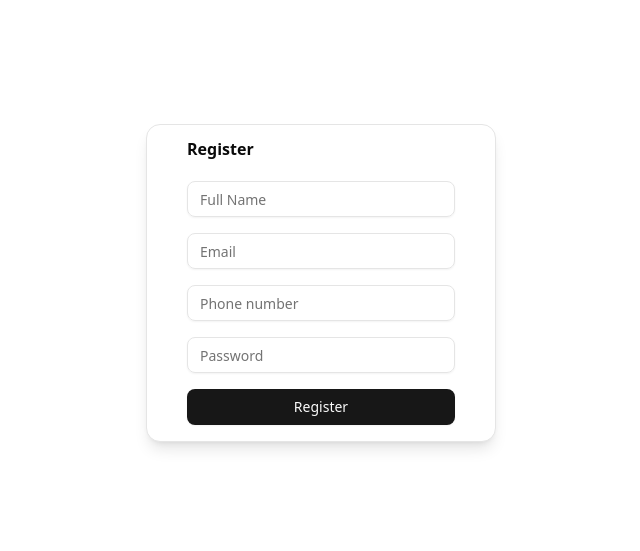
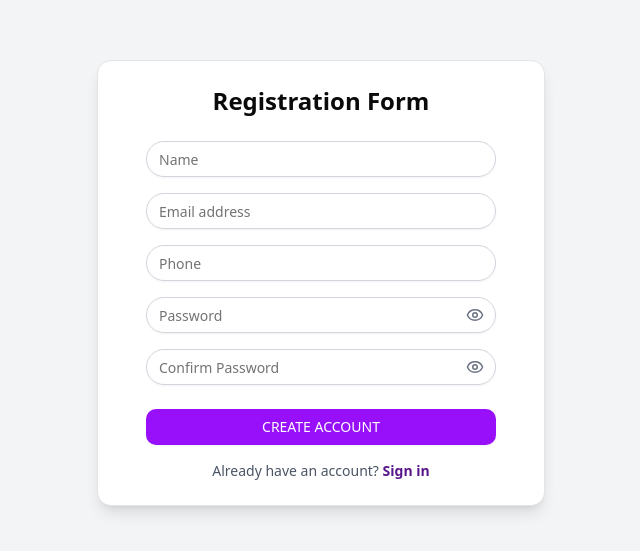
Before and after one commit to shahidulllah/ReTreasure-shop-client, a Next.js app: page /auth/register in a window 1280 px wide. Shown: the part 117-668 px from the top of the page, without its empty margins (319-959 px from the left). Built offline with nearby package versions, Linux system fonts and the light colour scheme; no server answers.

Commit message:
create login and register page

```diff
--- a/src/app/(withDashboardLayout)/dashboard/page.tsx
+++ b/src/app/(withDashboardLayout)/dashboard/page.tsx
@@ -17,7 +17,7 @@ const Dashboard = () => {
   if (status === "loading") return <p className="text-center mt-12">Loading...</p>;
 
   return (
-    <div className="bg-gray-100 min-h-screen p-8">
+    <div className="bg-gray-100 min-h-screen py-12 ">
       <div className="max-w-4xl mx-auto">
         {/* card */}
         <div className="grid grid-cols-3 gap-6 mb-8">
--- a/src/app/(withDashboardLayout)/layout.tsx
+++ b/src/app/(withDashboardLayout)/layout.tsx
@@ -15,6 +15,7 @@ import {
   CreditCard,
   Settings,
   Home,
+  WalletCards,
 } from "lucide-react";
 import Image from "next/image";
 import { signOut, useSession } from "next-auth/react";
@@ -25,12 +26,17 @@ const navItems = [
   { icon: LayoutGrid, label: "Overview", href: "/dashboard" },
   { icon: FilePlus, label: "Post Listing", href: "/dashboard/listing" },
   { icon: List, label: "Manage Listings", href: "/dashboard/listings" },
-  { icon: Heart, label: "Wishlist Feature", href: "/dashboard/wishlist" },
+  { icon: Heart, label: "Wishlist", href: "/dashboard/wishlist" },
   { icon: MessageCircle, label: "Message", href: "/dashboard/message" },
   {
     icon: CreditCard,
-    label: "Track Sales & Purchases",
+    label: "Sales History",
     href: "/dashboard/sales-history",
+  },
+  {
+    icon: WalletCards,
+    label: "Purchases History",
+    href: "/dashboard/purchase-history",
   },
   { icon: Settings, label: "Profile Management", href: "/dashboard/profile" },
   { icon: LogOut, label: "Logout", href: "#" },
--- a/src/components/pages/home/FeaturedListing.tsx
+++ b/src/components/pages/home/FeaturedListing.tsx
@@ -8,12 +8,14 @@ import { useAppDispatch, useAppSelector } from "@/redux/hooks";
 import { useEffect } from "react";
 import { fetchListings } from "@/services/listingService";
 import { getTimeAgo } from "@/utils/getTime";
+import { useRouter } from "next/navigation";
 
 export default function FeaturedListings() {
   const dispatch = useAppDispatch();
   const { listings, loading } = useAppSelector(
     (state: RootState) => state.listings
   );
+  const router = useRouter();
 
   useEffect(() => {
     dispatch(fetchListings({}));
@@ -32,6 +34,7 @@ export default function FeaturedListings() {
       <div className="grid grid-cols-1 md:grid-cols-3 gap-10">
         {sortedListings.slice(0, 3).map((listing) => (
           <div
+            onClick={() => router.push(`/listings/${listing._id}`)}
             key={listing._id}
             className="rounded-lg shadow-lg overflow-hidden border cursor-pointer"
           >
--- a/src/components/pages/login/LoginPage.tsx
+++ b/src/components/pages/login/LoginPage.tsx
@@ -7,11 +7,13 @@ import { Button } from "@/components/ui/button";
 import { Input } from "@/components/ui/input";
 import { Card, CardContent, CardHeader, CardTitle } from "@/components/ui/card";
 import { toast } from "sonner";
+import { Eye, EyeOff } from "lucide-react"; // Import icons from lucide-react
 
 export function LoginPage() {
   const router = useRouter();
   const [form, setForm] = useState({ email: "", password: "" });
   const [loading, setLoading] = useState(false);
+  const [showPassword, setShowPassword] = useState(false); // State to toggle password visibility
 
   const handleChange = (e: React.ChangeEvent<HTMLInputElement>) => {
     setForm({ ...form, [e.target.name]: e.target.value });
@@ -43,31 +45,61 @@ export function LoginPage() {
   };
 
   return (
-    <div className="flex items-center justify-center min-h-screen">
-      <Card className="w-[350px] p-4 shadow-lg">
-        <CardHeader>
-          <CardTitle>Login</CardTitle>
+    <div className="flex items-center justify-center min-h-screen bg-gray-100">
+      <Card className="w-full max-w-md p-6 shadow-lg">
+        <CardHeader className="text-center">
+          <CardTitle className="text-2xl font-bold">Login</CardTitle>
         </CardHeader>
         <CardContent>
-          <form onSubmit={handleSubmit} className="space-y-4">
+          <form onSubmit={handleSubmit} className="space-y-6">
+            <div className="space-y-4">
               <Input
                 type="email"
                 name="email"
                 placeholder="Email"
                 onChange={handleChange}
                 required
+                className="w-full p-3 border border-gray-300 rounded-full"
               />
+              <div className="relative">
                 <Input
-              type="password"
+                  type={showPassword ? "text" : "password"}
                   name="password"
                   placeholder="Password"
                   onChange={handleChange}
                   required
+                  className="w-full p-3 border border-gray-300 rounded-full pr-10"
                 />
-            <Button type="submit" disabled={loading} className="w-full">
-              {loading ? "Processing..." : "Login"}
+                <button
+                  type="button"
+                  onClick={() => setShowPassword(!showPassword)}
+                  className="absolute inset-y-0 right-0 pr-3 flex items-center text-gray-500"
+                >
+                  {showPassword ? <EyeOff size={18} /> : <Eye size={18} />}
+                </button>
+              </div>
+            </div>
+            <Button
+              type="submit"
+              disabled={loading}
+              className="w-full p-3 bg-purple-600 text-white rounded-lg cursor-pointer hover:bg-purple-700"
+            >
+              {loading ? "Processing..." : "LOGIN"}
             </Button>
           </form>
+
+          <div className="mt-4 text-center">
+            <p className="text-sm text-gray-600">
+              Do not have an account? {""}
+              <button
+                type="button"
+                onClick={() => router.push("/auth/register")}
+                className="text-purple-900 font-semibold hover:underline cursor-pointer"
+              >
+                Sign up
+              </button>
+            </p>
+          </div>
         </CardContent>
       </Card>
     </div>
--- a/src/components/pages/register/RegisterPage.tsx
+++ b/src/components/pages/register/RegisterPage.tsx
@@ -7,6 +7,7 @@ import { Input } from "@/components/ui/input";
 import { Card, CardContent, CardHeader, CardTitle } from "@/components/ui/card";
 import { toast } from "sonner";
 import { registerUser } from "@/services/authServices";
+import { Eye, EyeOff } from "lucide-react";
 
 export function RegisterPage() {
   const router = useRouter();
@@ -15,16 +16,25 @@ export function RegisterPage() {
     email: "",
     phone: "",
     password: "",
+    confirmPassword: "",
   });
   const [loading, setLoading] = useState(false);
+  const [showPassword, setShowPassword] = useState(false);
+  const [showConfirmPassword, setShowConfirmPassword] = useState(false);
 
   const handleChange = (e: React.ChangeEvent<HTMLInputElement>) => {
     setForm({ ...form, [e.target.name]: e.target.value });
   };
-  console.log(form, "form");
 
   const handleSubmit = async (e: React.FormEvent) => {
     e.preventDefault();
+
+    // Validate password and confirm password
+    if (form.password !== form.confirmPassword) {
+      toast.error("Passwords do not match!");
+      return;
+    }
+
     setLoading(true);
     try {
       await registerUser(form);
@@ -39,44 +49,98 @@ export function RegisterPage() {
   };
 
   return (
-    <div className="flex items-center justify-center min-h-screen">
-      <Card className="w-[350px] p-4 shadow-lg">
-        <CardHeader>
-          <CardTitle>Register</CardTitle>
+    <div className="flex items-center justify-center min-h-screen bg-gray-100">
+      <Card className="w-full max-w-md p-6 shadow-lg">
+        <CardHeader className="text-center">
+          <CardTitle className="text-2xl font-bold">
+            Registration Form
+          </CardTitle>
         </CardHeader>
         <CardContent>
-          <form onSubmit={handleSubmit} className="space-y-4">
+          <form onSubmit={handleSubmit} className="space-y-6">
+            <div className="space-y-4">
               <Input
                 name="name"
-              placeholder="Full Name"
+                placeholder="Name"
                 onChange={handleChange}
                 required
+                className="w-full p-3 border border-gray-300 rounded-full"
               />
               <Input
                 type="email"
                 name="email"
-              placeholder="Email"
+                placeholder="Email address"
                 onChange={handleChange}
                 required
+                className="w-full p-3 border border-gray-300 rounded-full"
               />
               <Input
-              type="number"
+                type="tel"
                 name="phone"
-              placeholder="Phone number"
+                placeholder="Phone"
                 onChange={handleChange}
                 required
+                className="w-full p-3 border border-gray-300 rounded-full"
               />
+              <div className="relative">
                 <Input
-              type="password"
+                  type={showPassword ? "text" : "password"}
                   name="password"
                   placeholder="Password"
                   onChange={handleChange}
                   required
+                  className="w-full p-3 border border-gray-300 rounded-full pr-10"
                 />
-            <Button type="submit" disabled={loading} className="w-full">
-              {loading ? "Processing..." : "Register"}
+                <button
+                  type="button"
+                  onClick={() => setShowPassword(!showPassword)}
+                  className="absolute inset-y-0 right-0 pr-3 flex items-center text-gray-500"
+                >
+                  {showPassword ? <EyeOff size={18} /> : <Eye size={18} />}
+                </button>
+              </div>
+              <div className="relative">
+                <Input
+                  type={showConfirmPassword ? "text" : "password"}
+                  name="confirmPassword"
+                  placeholder="Confirm Password"
+                  onChange={handleChange}
+                  required
+                  className="w-full p-3 border border-gray-300 rounded-full pr-10"
+                />
+                <button
+                  type="button"
+                  onClick={() => setShowConfirmPassword(!showConfirmPassword)}
+                  className="absolute inset-y-0 right-0 pr-3 flex items-center text-gray-500"
+                >
+                  {showConfirmPassword ? (
+                    <EyeOff size={18} />
+                  ) : (
+                    <Eye size={18} />
+                  )}
+                </button>
+              </div>
+            </div>
+            <Button
+              type="submit"
+              disabled={loading}
+              className="w-full p-3 bg-purple-600 text-white rounded-lg hover:bg-purple-700"
+            >
+              {loading ? "Processing..." : "CREATE ACCOUNT"}
             </Button>
           </form>
+          <div className="mt-4 text-center">
+            <p className="text-sm text-gray-600">
+              Already have an account?{" "}
+              <button
+                type="button"
+                onClick={() => router.push("/auth/login")}
+                className="text-purple-900 font-semibold hover:underline"
+              >
+                Sign in
+              </button>
+            </p>
+          </div>
         </CardContent>
       </Card>
     </div>
```
Lines whose indentation alone changed are shown as unchanged.
